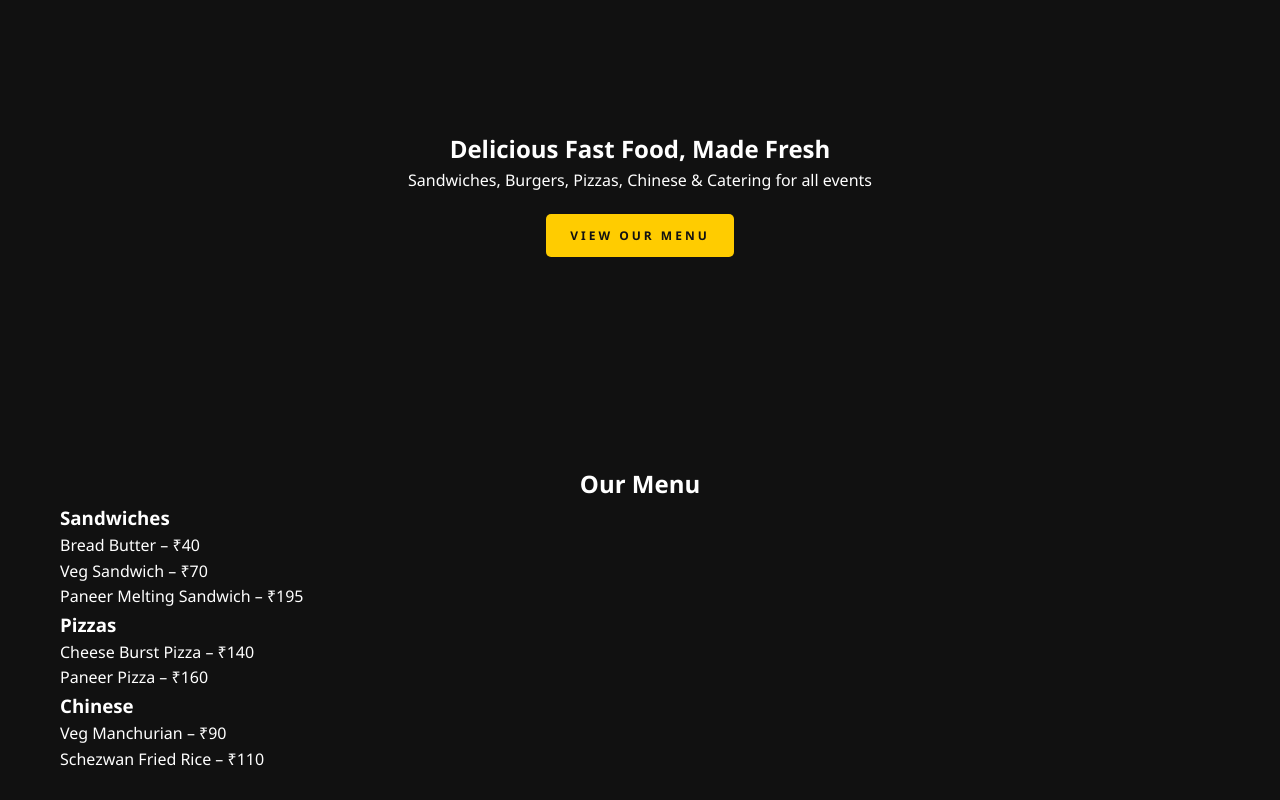
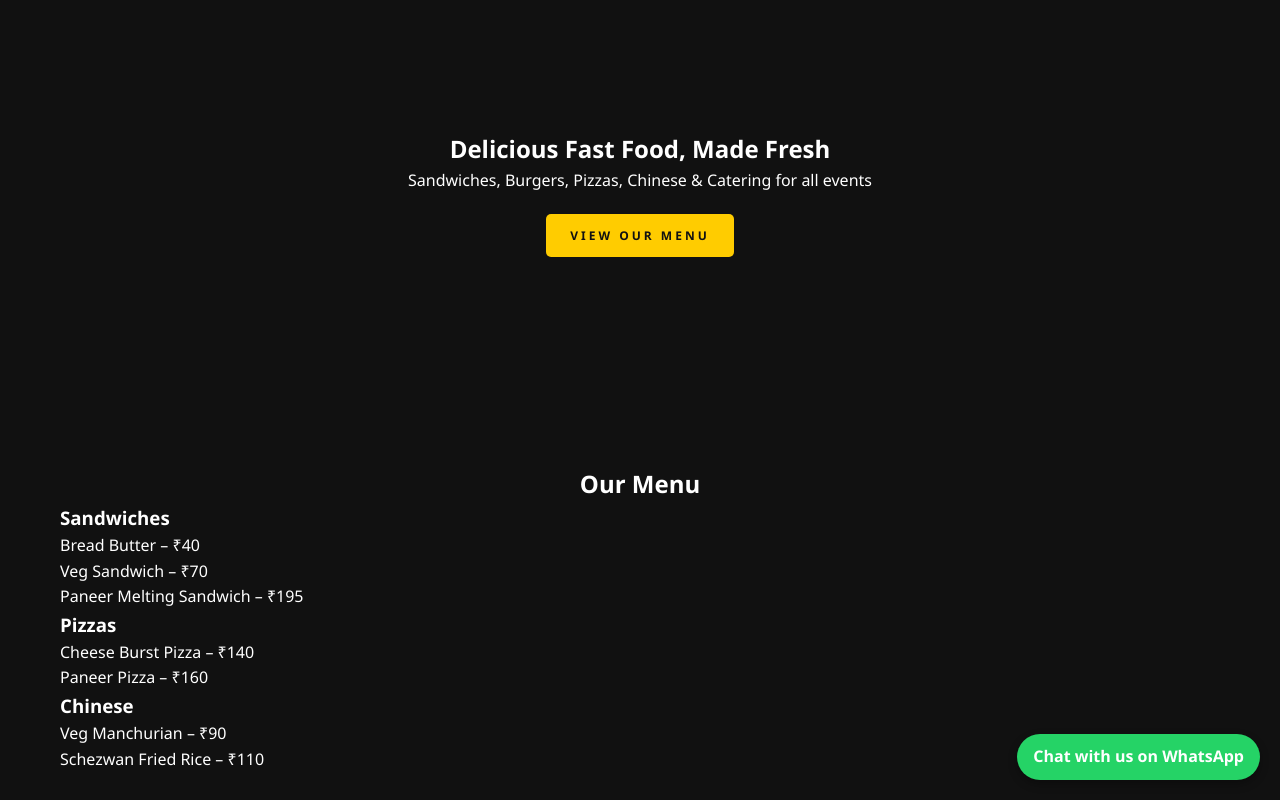
Before and after one commit to monil-parmar/hamdam-fastfood, a plain HTML site: page index.html in a window 1280 px wide. Shown: the top 800 px of the page. Drawn offline with Linux system fonts and the light colour scheme; a web font is replaced by a local one.

Commit message:
Update style.css

```diff
--- a/style.css
+++ b/style.css
@@ -122,6 +122,34 @@
 /*-----------------------------------*\
   #RESET
 \*-----------------------------------*/
+footer {
+  background: #000;
+  color: #ffcc00;
+  padding: 20px;
+  font-size: 14px;
+  text-align: center;
+}
+
+.whatsapp-button {
+  position: fixed;
+  bottom: 20px;
+  right: 20px;
+  background-color: #25d366;
+  color: white;
+  font-weight: bold;
+  padding: 10px 16px;
+  border-radius: 50px;
+  text-decoration: none;
+  z-index: 1000;
+  box-shadow: 0 4px 10px rgba(0,0,0,0.3);
+  transition: background 0.3s;
+}
+
+.whatsapp-button:hover {
+  background-color: #1ebd5a;
+}
+
+
 
 *,
 *::before,
```
